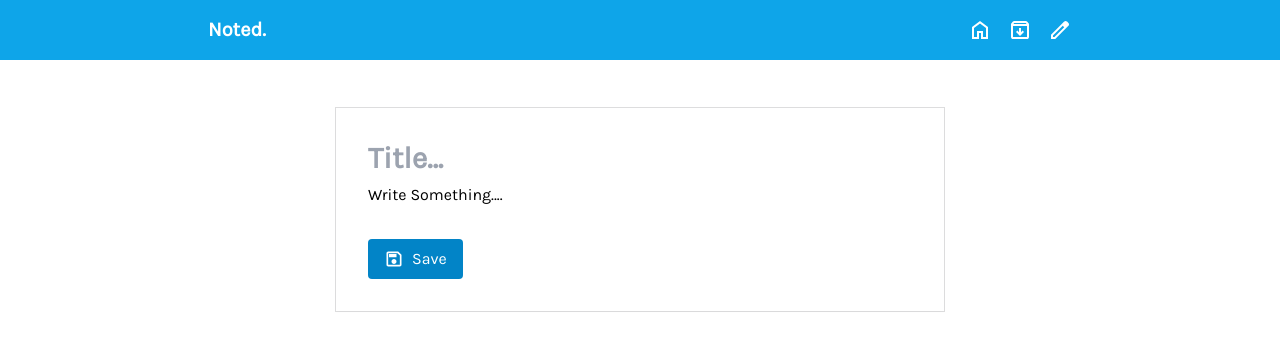
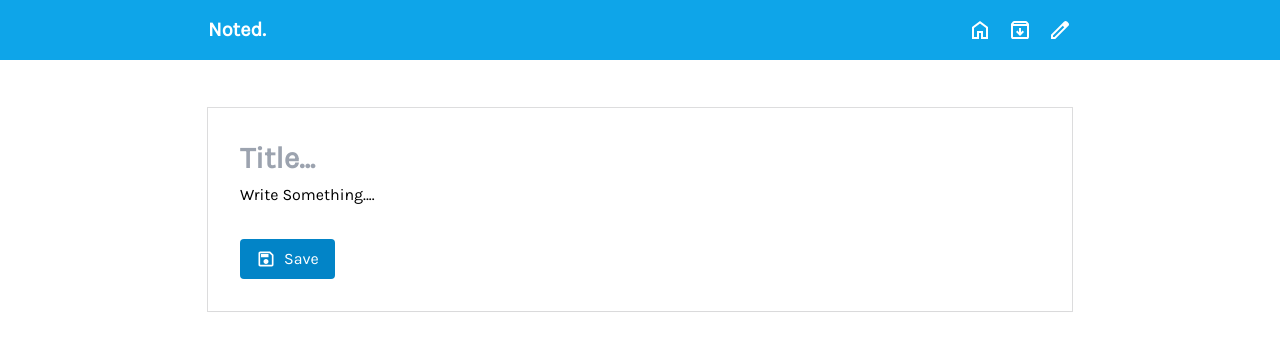
Before and after one commit to jalusw/noted, a React (Vite) app: page /note/create in a window 1280 px wide. Shown: the top 350 px of the page. Built offline with nearby package versions, Linux system fonts and the light colour scheme.

Commit message:
update maximum container width for create note page

```diff
--- a/src/pages/create-note/CreateNote.jsx
+++ b/src/pages/create-note/CreateNote.jsx
@@ -6,7 +6,7 @@ function CreateNote() {
     <>
       <Navbar />
       <main>
-        <div className="container max-w-screen-md mt-12">
+        <div className="container max-w-screen-lg mt-12">
           <Notepad />
         </div>
       </main>
```
